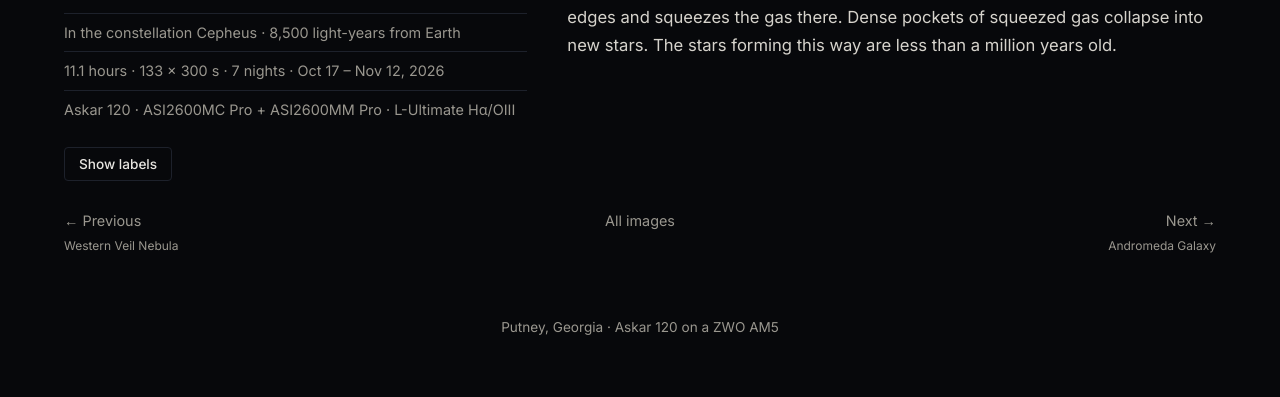
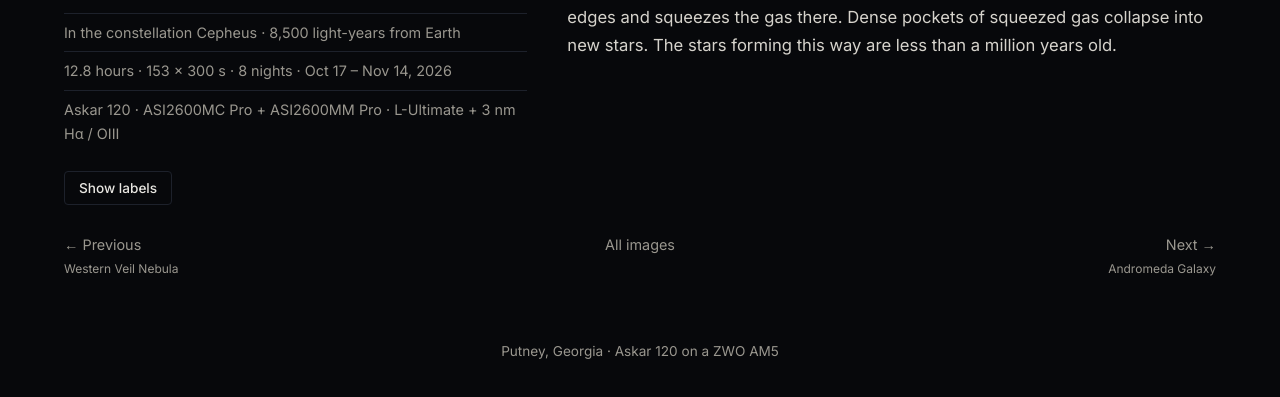
Before and after one commit to curtisecombsjr/backyard-astronomy, a plain HTML site: page t/wizard.html in a window 1280 px wide. Shown: the part 1165-1562 px from the top of the page. Drawn offline with nearby package versions, Linux system fonts and the light colour scheme.

Commit message:
Gallery update 2026-11-16 20:41
Co-Authored-By: Claude Opus 5.5 <noreply@anthropic.com>

```diff
--- a/t/wizard.html
+++ b/t/wizard.html
@@ -19,8 +19,8 @@
       <div class="cat">NGC 7380 · Sh2-142</div>
       <ul class="facts">
         <li>In the constellation Cepheus · 8,500 light-years from Earth</li>
-        <li>11.1 hours · 133 × 300 s · 7 nights · Oct 17 – Nov 12, 2026</li>
-        <li>Askar 120 · ASI2600MC Pro + ASI2600MM Pro · L-Ultimate Hα/OIII</li>
+        <li>12.8 hours · 153 × 300 s · 8 nights · Oct 17 – Nov 14, 2026</li>
+        <li>Askar 120 · ASI2600MC Pro + ASI2600MM Pro · L-Ultimate + 3 nm Hα / OIII</li>
       </ul>
       <button class="toggle">Show labels</button>
     </div>
```
